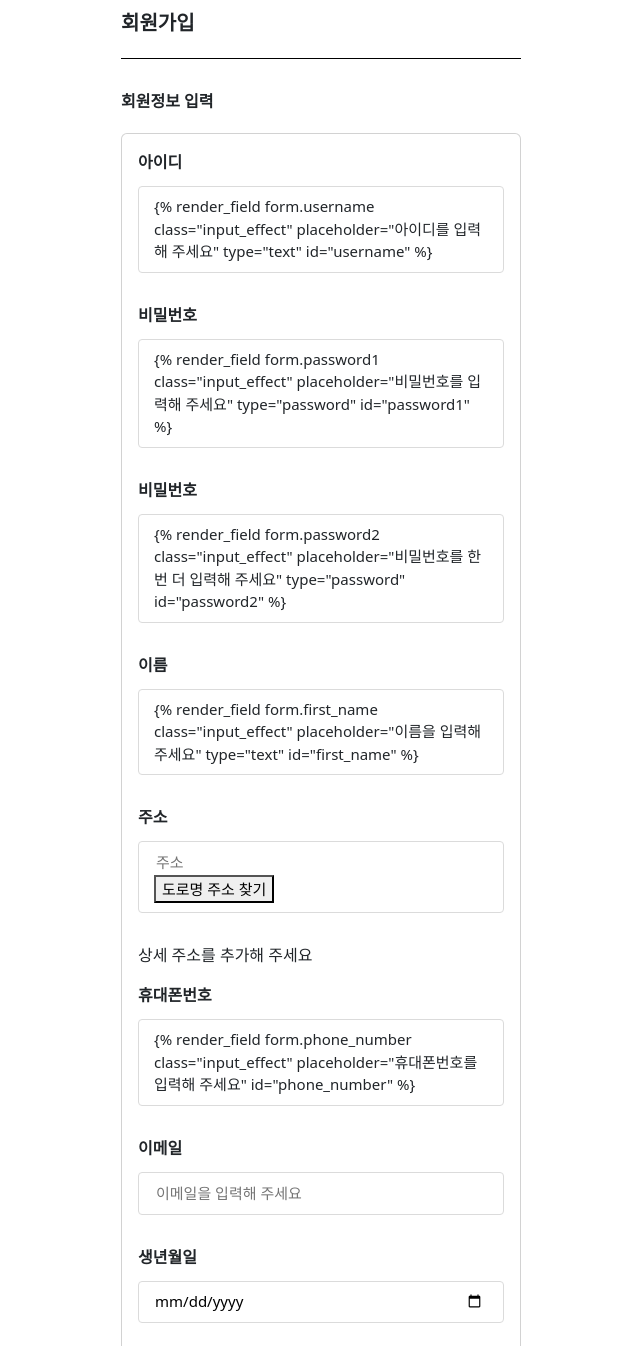
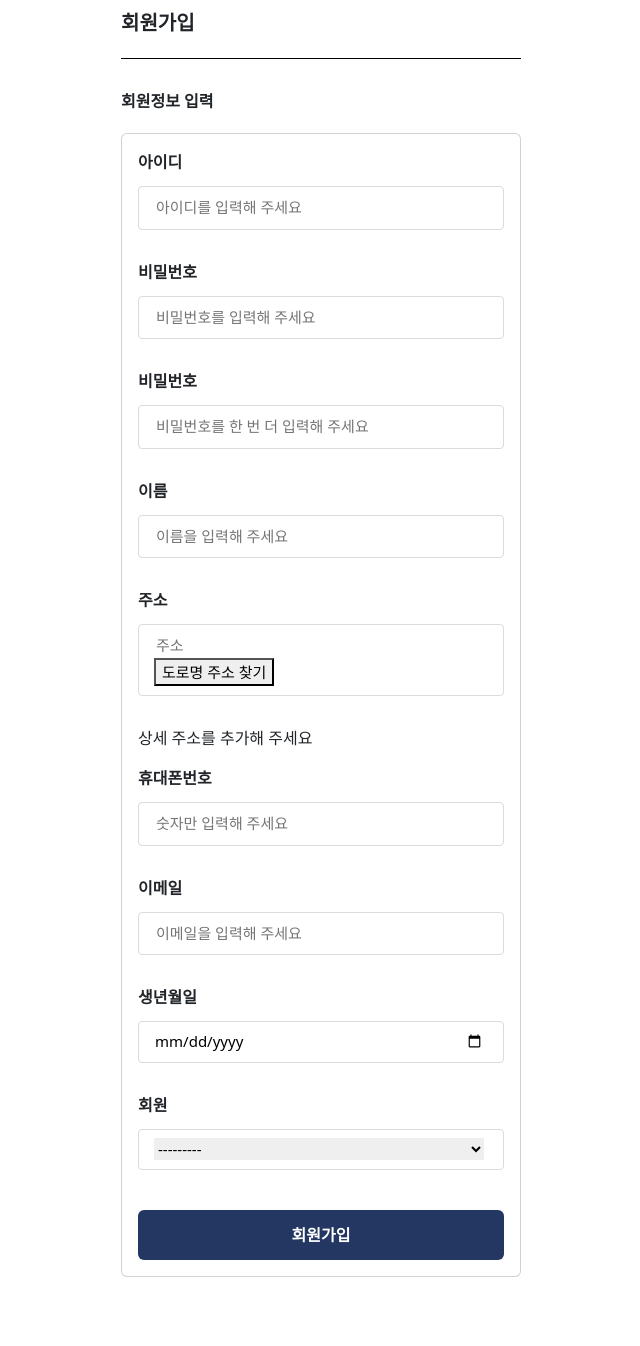
Before and after one commit to Joontooling/joontooling, a Django app: page /accounts/signup/ in a window 1280 px wide. Shown: the part 202-1548 px from the top of the page, without its empty margins (319-959 px from the left). After the commit the page ends 1479 px from the top, so only its background shows below. Run offline with Django 3.2, Linux system fonts and the light colour scheme; some libraries are stand-ins or nearby versions.

Commit message:
fix: 회원가입 입력필드 수정 (accounts/signup)

```diff
--- a/accounts/templates/accounts/signup.html
+++ b/accounts/templates/accounts/signup.html
@@ -42,26 +42,22 @@
 
                 <label for="username">아이디</label>
                 <div class="signup-field">
-                  {% render_field form.username class="input_effect" placeholder="아이디를 입력해 주세요" type="text"
-                  id="username" %}
+                  {% render_field form.username class="input_effect" placeholder="아이디를 입력해 주세요" type="text" id="username" %}
                 </div>
 
                 <label for="password">비밀번호</label>
                 <div class="signup-field">
-                  {% render_field form.password1 class="input_effect" placeholder="비밀번호를 입력해 주세요" type="password"
-                  id="password1" %}
+                  {% render_field form.password1 class="input_effect" placeholder="비밀번호를 입력해 주세요" type="password" id="password1" %}
                 </div>
 
                 <label for="password">비밀번호</label>
                 <div class="signup-field">
-                  {% render_field form.password2 class="input_effect" placeholder="비밀번호를 한 번 더 입력해 주세요" type="password"
-                  id="password2" %}
+                  {% render_field form.password2 class="input_effect" placeholder="비밀번호를 한 번 더 입력해 주세요" type="password" id="password2" %}
                 </div>
 
                 <label for="name">이름</label>
                 <div class="signup-field">
-                  {% render_field form.first_name class="input_effect" placeholder="이름을 입력해 주세요" type="text"
-                  id="first_name" %}
+                  {% render_field form.first_name class="input_effect" placeholder="이름을 입력해 주세요" type="text" id="first_name" %}
                 </div>
 
                 <label for="address">주소</label>
@@ -74,8 +70,7 @@
 
                 <label for="phone_number">휴대폰번호</label>
                 <div class="signup-field">
-                  {% render_field form.phone_number class="input_effect" placeholder="휴대폰번호를 입력해 주세요" id="phone_number"
-                  %}
+                  {% render_field form.phone_number class="input_effect" placeholder="숫자만 입력해 주세요" id="phone_number" %}
                 </div>
 
                 <label for="email">이메일</label>
```
